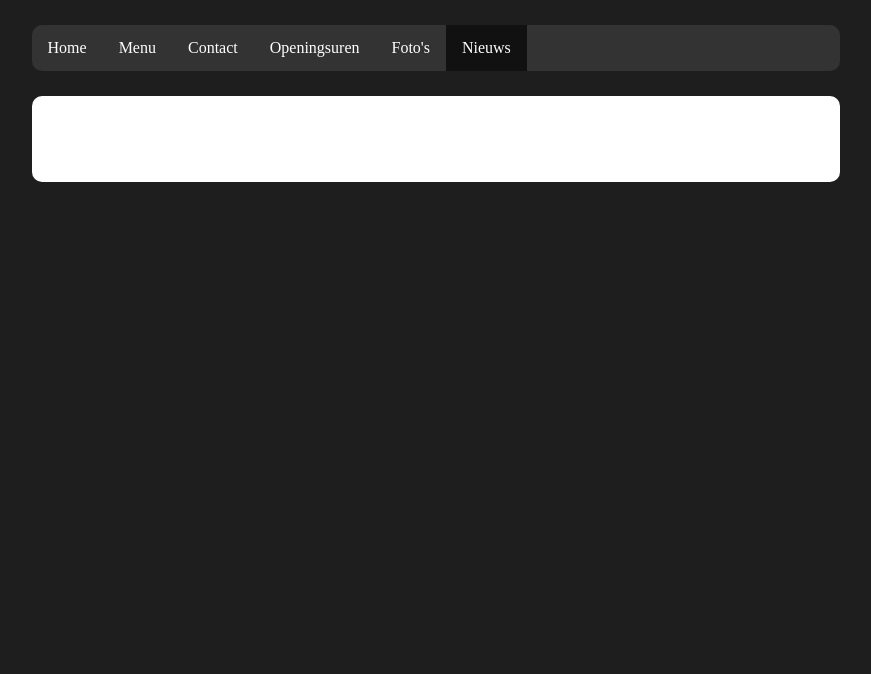
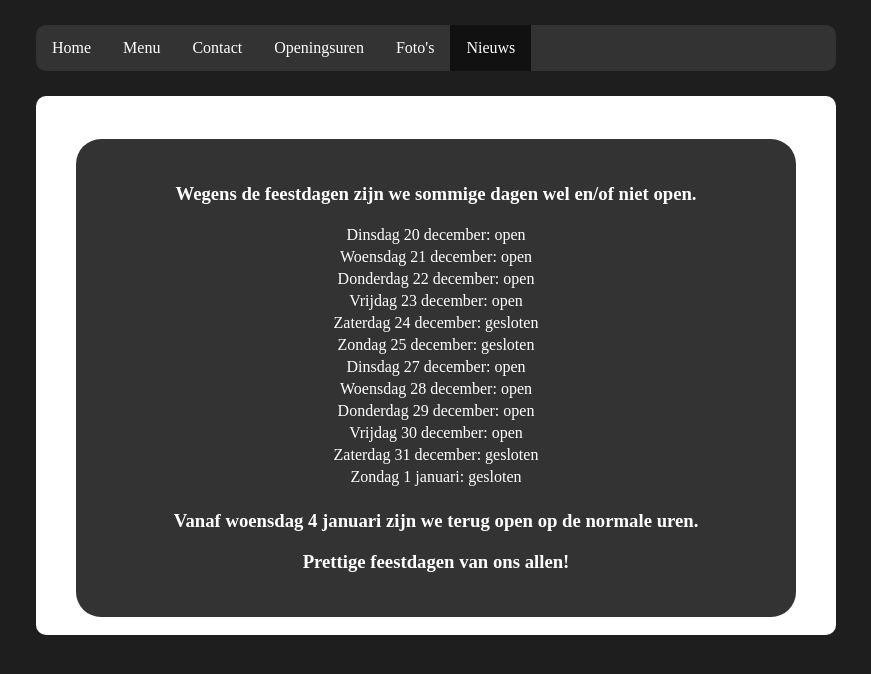
Before and after one commit to DeWachterGianni/MI1, a plain HTML site: page Portfolio/Website/nieuws.html in a window 1280 px wide. Shown: the whole page, without its empty margins (204-1075 px from the left). Drawn offline with Linux system fonts and the light colour scheme.

Commit message:
Website klant
- Website klant afgemaakt

```diff
--- a/Portfolio/Website/nieuws.html
+++ b/Portfolio/Website/nieuws.html
@@ -13,7 +13,7 @@
 
 <body>
     <header>
-        <nav class=nav>
+        <nav>
             <ul>
                 <li><a href="index.html">Home</a></li>
                 <li><a href="menu.html">Menu</a></li>
@@ -25,8 +25,53 @@
         </nav>
     </header>
 
-    <div class=content>
-        <br> <p>Nieuws</p>
+    <div id="content">
+        <br>
+            <div id="subContent">
+            <h3>Wegens de feestdagen zijn we sommige dagen wel en/of niet open.</h3>
+            <table>
+                <tr>
+                    <td>Dinsdag 20 december: open</td>
+                </tr>
+                <tr>
+                    <td>Woensdag 21 december: open</td>
+                </tr>
+                <tr>
+                    <td>Donderdag 22 december: open</td>
+                </tr>
+                <tr>
+                    <td>Vrijdag 23 december: open</td>
+                </tr>
+                <tr>
+                    <td>Zaterdag 24 december: gesloten</td>
+                </tr>
+                <tr>
+                    <td>Zondag 25 december: gesloten</td>
+                </tr>
+                <tr>
+                    <td>Dinsdag 27 december: open</td>
+                </tr>
+                <tr>
+                    <td>Woensdag 28 december: open</td>
+                </tr>
+                <tr>
+                    <td>Donderdag 29 december: open</td>
+                </tr>
+                <tr>
+                    <td>Vrijdag 30 december: open</td>
+                </tr>
+                <tr>
+                    <td>Zaterdag 31 december: gesloten</td>
+                </tr>
+                <tr>
+                    <td>Zondag 1 januari: gesloten</td>
+                </tr>
+                <tr>
+                </tr>
+            </table>
+            <h3>Vanaf woensdag 4 januari zijn we terug open op de normale uren.</h3>
+            <h3>Prettige feestdagen van ons allen!</h3>
+        </div>
         <br>
     </div>
 
--- a/Portfolio/Website/stylesheet.css
+++ b/Portfolio/Website/stylesheet.css
@@ -23,42 +23,52 @@ h3 {
 
 p {
     text-align: center;
-    color: white;
+    color: black;
 }
 
 /* Algemene content van de pagina */
 
-.content {
+#content {
     border-radius: 10px;
-    margin-left: 18%;
-    margin-right: 18%;
-    width: 64%;
+    margin-left: auto;
+    margin-right: auto;
+    width: auto;
     margin-top: 25px;
     background-color: white;
+    max-width: 800px;
 }
 
-/* Contact formulier */
+/* Subcontent */
 
-.contact {
+#subContent p, #subContent, .set{
     margin-left: 5%;
     margin-right: 5%;
     width: 90%;
     padding-top: 25px;
     padding-bottom: 25px;
     margin-top: 25px;
-    background-color: #D8D8D8;
+    background-color: #333;
+    border-radius: 25px;
+    color: white;
+}
+
+#subContent h3, table{
+    text-align: center;
+    margin-left: auto;
+    margin-right: auto;
 }
 
 /* Navigatie balk */
 
-.nav {
+nav {
     margin-top: 25px;
-    margin-left: 18%;
-    margin-right: 18%;
-    width: 64%;
+    margin-left: auto;
+    margin-right: auto;
+    width: auto;
+    max-width: 800px;
 }
 
-.nav ul {
+nav ul {
     border-radius: 10px;
     list-style-type: none;
     margin: 0;
@@ -67,11 +77,11 @@ p {
     background-color: #333;
 }
 
-.nav li {
+nav li {
     float: left;
 }
 
-.nav li a {
+nav li a {
     display: block;
     color: white;
     text-align: center;
@@ -86,7 +96,7 @@ p {
 /* Menu gedeeldte */
 
 #Menu div {
-    border-radius: 10px;
+    border-radius: 25px;
     width: 90%;
     margin-left: 5%;
     margin-right: 5%;
@@ -101,9 +111,8 @@ p {
     padding-bottom: 25px;
 }
 
-#Menu .Row div p {
-    color: black;
-    text-align: left;
+#Menu p{
+    color: white;
 }
 
 /* Map */
@@ -124,16 +133,6 @@ form {
 
 /* Foto album */
 
-#FotoAlbum .set{
-    background-color: #333;
-    margin-left: 75px;
-    margin-right: 75px;
-    border-radius: 15px;
-    padding-top: 15px;
-    padding-bottom: 15px;
-    margin-bottom: 15px;
-}
-
 #FotoAlbum img {
     display: block;
     margin: 0 auto;
@@ -145,6 +144,7 @@ form {
 #FotoAlbum .set .des{
     text-align: center;
     color: white;
+    margin-top: 15px;
 }
 
 /* Openingsuren */
@@ -179,10 +179,23 @@ form {
     color: black;
 }
 
+.newsArticle p {
+    color: white;
+}
+
+.newsArticle table{
+    width: 50%;
+    margin-left: 25%;
+    margin-right: 25%;
+    text-align: center;
+}
+
 /* Smartphone kleiner dan 550px breedte */
 
 @media screen and (max-width: 550px) {
+
     /* Fotos beter */
+
     #FotoAlbum img {
         display: block;
         margin: 0 auto;
@@ -190,7 +203,8 @@ form {
         height: 95%;
         border-radius: 15px;
     }
-    #FotoAlbum .set{
+
+    #FotoAlbum .set, .newsArticle{
         background-color: #333;
         margin-left: 15px;
         margin-right: 15px;
@@ -199,8 +213,10 @@ form {
         padding-bottom: 15px;
         margin-bottom: 15px;
     }
+
     /* Content groter */
-    .content {
+
+    #content {
         border-radius: 10px;
         margin-left: 5%;
         margin-right: 5%;
@@ -208,11 +224,23 @@ form {
         margin-top: 25px;
         background-color: white;
     }
+
     /* Nav groter */
-    .nav {
+
+    nav {
         margin-top: 25px;
         margin-left: 5%;
         margin-right: 5%;
         width: 90%;
     }
+
+    /* Nieuws articles groter */
+
+    .newsArticle table{
+        width: 90%;
+        margin-left: 5%;
+        margin-right: 5%;
+        text-align: center;
+    }
+
 }
```
Also changed, not shown: Portfolio/Website/contact.html (+9 -6 lines), Portfolio/Website/fotos.html (+2 -2 lines), Portfolio/Website/index.html (+7 -3 lines), Portfolio/Website/menu.html (+4 -3 lines), Portfolio/Website/openingsuren.html (+2 -2 lines), Portfolio/index.html (+1 -0 lines).
